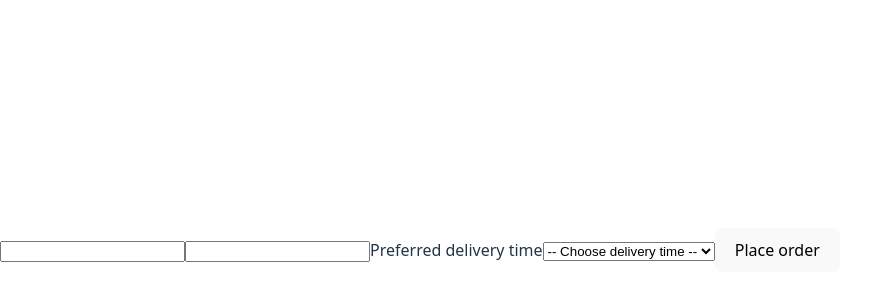
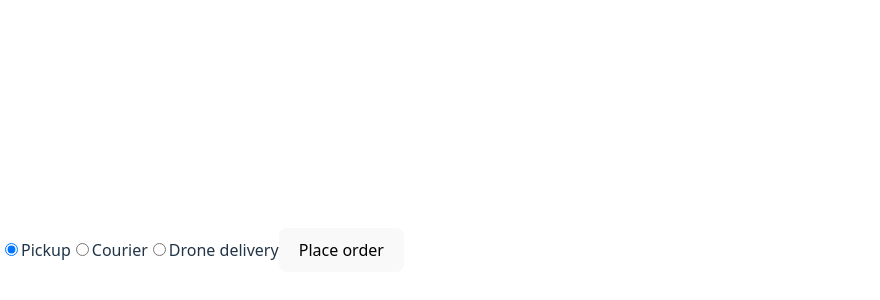
Before and after one commit to ArsenZar/04-react-query, a React (Vite) app: page / in a window 1280 px wide. Shown: the part 150-450 px from the top of the page, without its empty margins (0-880 px from the left). Built offline with nearby package versions, Linux system fonts and the light colour scheme.

Commit message:
Form Radio

```diff
--- a/src/App.tsx
+++ b/src/App.tsx
@@ -1,21 +1,14 @@
-import { useId } from "react";
-import { Formik, Form, Field, FormikHelpers } from "formik";
+import { Formik, Form, Field } from "formik";
 
 interface OrderFormValues {
-  username: string;
-  email: string;
-  deliveryTime: string;
+  delivery: string;
 }
 
 const initialValues: OrderFormValues = {
-  username: "",
-  email: "",
-  deliveryTime: "",
+  delivery: "pickup",
 };
 
 export default function OrderForm() {
-  const fieldId = useId();
-
   const handleSubmit = (
     values: OrderFormValues,
     actions: FormikHelpers<OrderFormValues>
@@ -27,16 +20,18 @@ export default function OrderForm() {
   return (
     <Formik initialValues={initialValues} onSubmit={handleSubmit}>
       <Form>
-        <Field type="text" name="username" />
-        <Field type="email" name="email" />
-
-        <label htmlFor={`${fieldId}-deliveryTime`}>Preferred delivery time</label>
-        <Field as="select" name="deliveryTime" id={`${fieldId}-deliveryTime`}>
-          <option value="">-- Choose delivery time --</option>
-          <option value="morning">Morning (8:00–12:00)</option>
-          <option value="afternoon">Afternoon (12:00–16:00)</option>
-          <option value="evening">Evening (16:00–20:00)</option>
-        </Field>
+        <label>
+          <Field type="radio" name="delivery" value="pickup" />
+          Pickup
+        </label>
+        <label>
+          <Field type="radio" name="delivery" value="courier" />
+          Courier
+        </label>
+        <label>
+          <Field type="radio" name="delivery" value="drone" />
+          Drone delivery
+        </label>
 
         <button type="submit">Place order</button>
       </Form>
```
